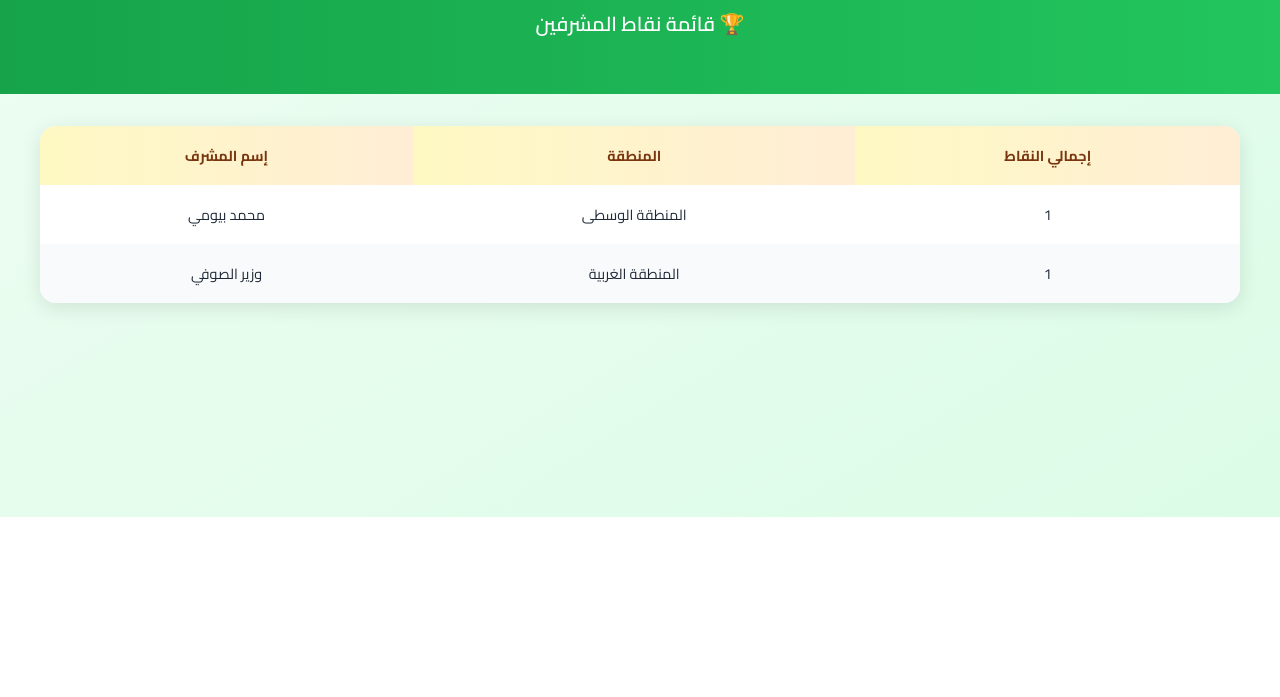
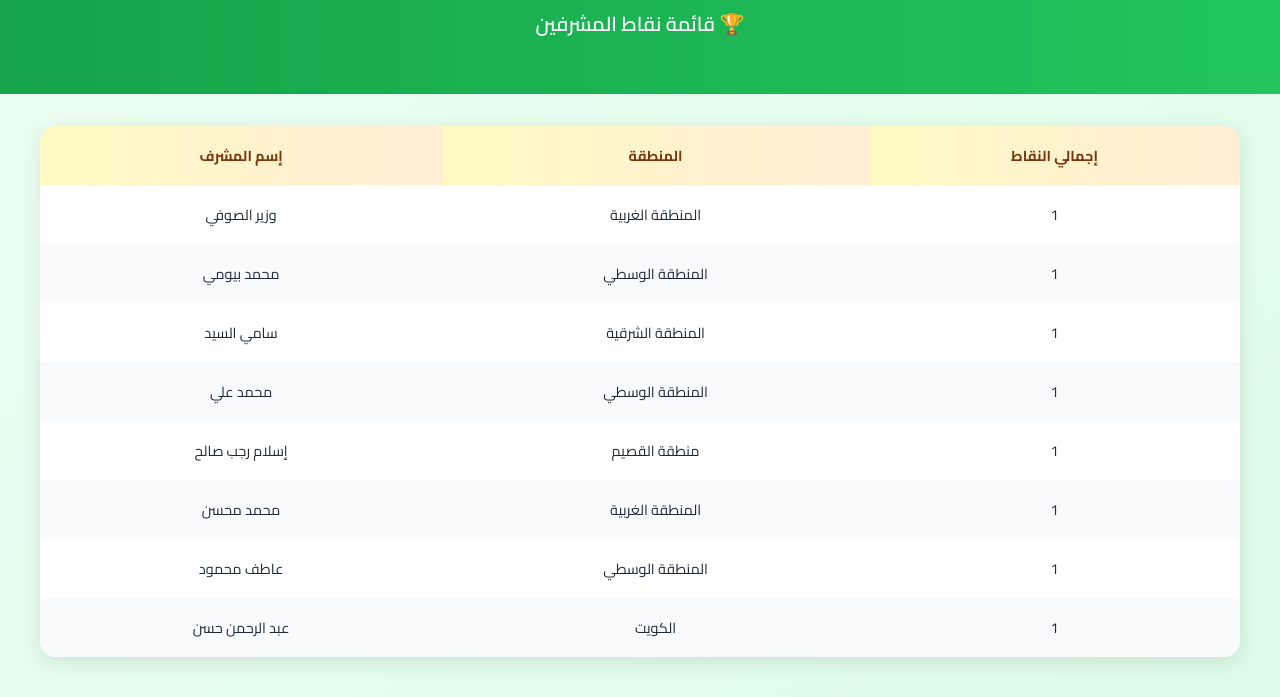
Before and after one commit to mohahmed141999-netizen/supervisor_Champ, a plain HTML site: page index.html in a window 1280 px wide. Shown: the part 283-980 px from the top of the page. Before the commit the page ends 800 px from the top, so only its background shows below. Drawn offline with Linux system fonts and the light colour scheme.

Commit message:
index.html

```diff
--- a/index.html
+++ b/index.html
@@ -163,8 +163,15 @@
         </thead>
         <tbody>
 
-<tr><td>محمد بيومي</td><td>المنطقة الوسطى</td><td>1</td></tr>
 <tr><td>وزير الصوفي</td><td>المنطقة الغربية</td><td>1</td></tr>
+<tr><td>محمد بيومي</td><td>المنطقة الوسطي</td><td>1</td></tr>
+<tr><td>سامي السيد</td><td>المنطقة الشرقية</td><td>1</td></tr>
+<tr><td>محمد علي</td><td>المنطقة الوسطي</td><td>1</td></tr>
+<tr><td>إسلام رجب صالح</td><td>منطقة القصيم</td><td>1</td></tr>
+<tr><td>محمد محسن</td><td>المنطقة الغربية</td><td>1</td></tr>
+<tr><td>عاطف محمود</td><td>المنطقة الوسطي</td><td>1</td></tr>
+<tr><td>عبد الرحمن حسن</td><td>الكويت</td><td>1</td></tr>
+
 
 
 
```
